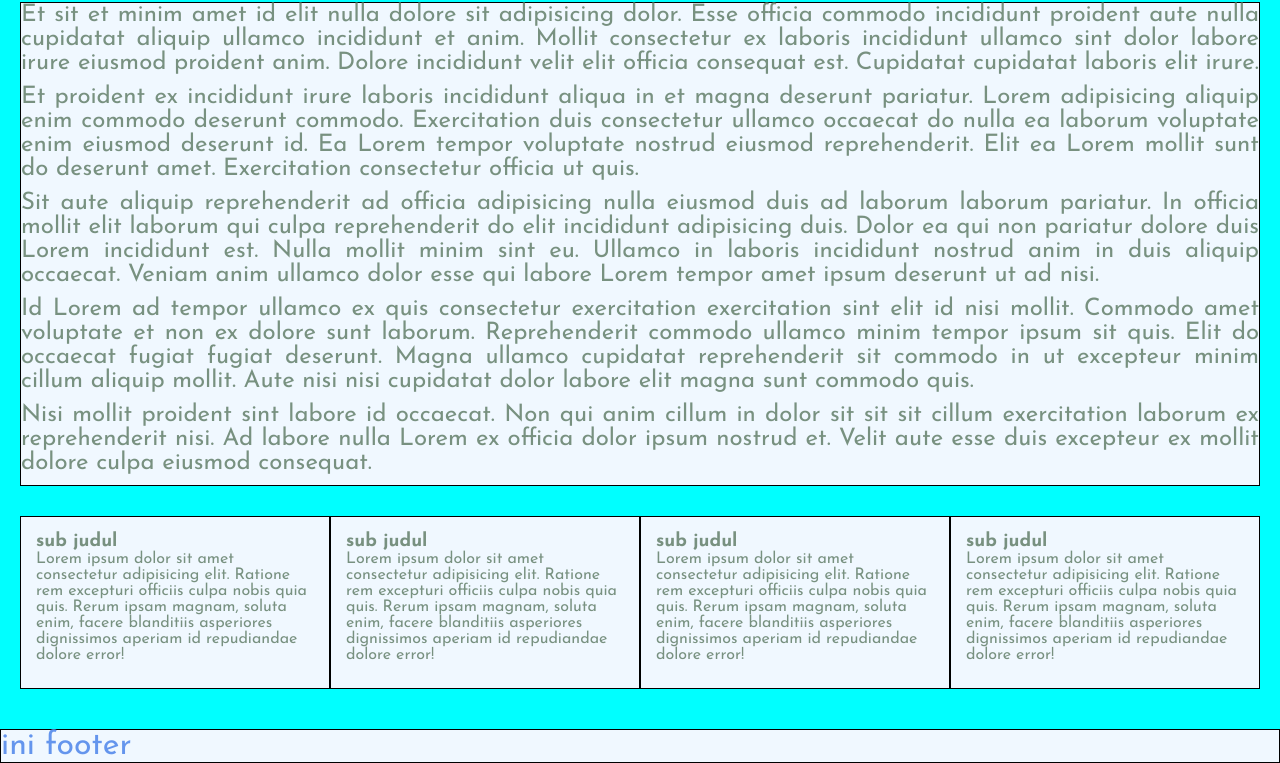
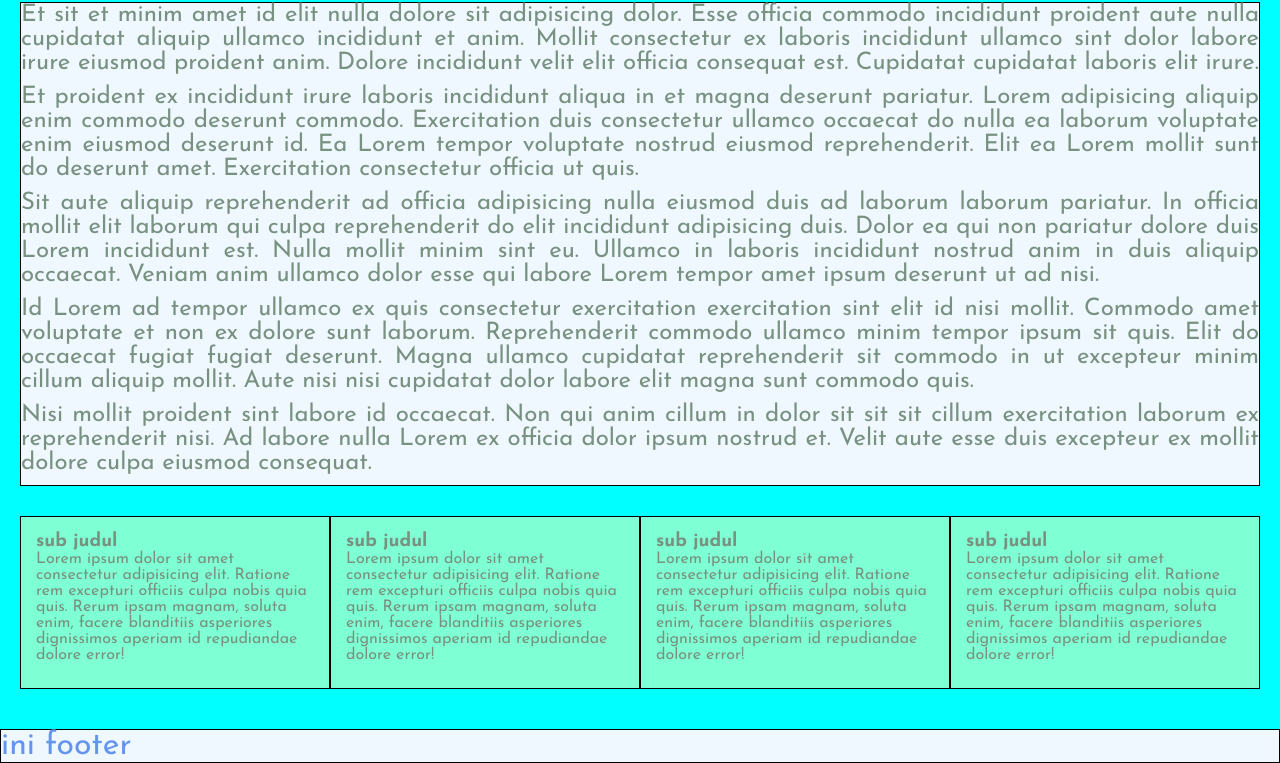
Before and after one commit to yodyindra/tugas-praktikum-2, a plain HTML site: page index.html in a window 1280 px wide. Shown: the part 160-923 px from the top of the page. Drawn offline with Linux system fonts and the light colour scheme.

Commit message:
warna background tag section class="border-sample"

```diff
--- a/style.css
+++ b/style.css
@@ -44,3 +44,6 @@ section{
    display: flex;
    justify-content: space-evenly;
 }
+section.border-sample{
+   background-color: aquamarine;
+}
```
